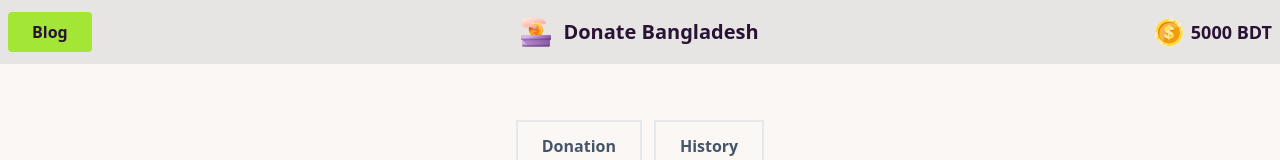
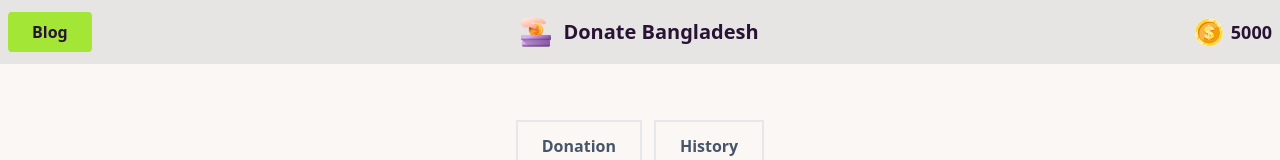
Before and after one commit to Jimy-JosephN5/Donate, a plain HTML site: page index.html in a window 1280 px wide. Both pictures are taken after a click on the button "Donate Now". Shown: the top 160 px of the page. Drawn offline with nearby package versions, Linux system fonts and the light colour scheme.

Commit message:
main balance and new balance added

```diff
--- a/JS/script.js
+++ b/JS/script.js
@@ -13,13 +13,17 @@ const addMoneyInNumber = parseFloat(addMoneyValue);
 const balance = donateBalance.innerText;
 const balanceInNumber = parseFloat(balance);
 
+const mainBalance = myBalance.innerText;
+const mainBalanceInNumber = parseFloat(mainBalance);
 
 if(addMoneyInNumber <= 0){
   alert('Please input a valid amount')
 }
 else{
   const newBalance = balanceInNumber + addMoneyInNumber;
+  const mainNewBalance = mainBalanceInNumber - addMoneyValue;
   donateBalance.innerText = newBalance;
+  myBalance.innerText = mainNewBalance;
 }
 
 })
--- /dev/null
+++ b/JS/utilities.js
@@ -0,0 +1 @@
+console.log('hello boys');
--- a/index.html
+++ b/index.html
@@ -80,6 +80,7 @@
   </main>
   <!-- Js Link -->
   <script src="JS/script.js"></script>
+  <script src="/JS/utilities.js"></script>
 </body>
 
 </html>
```
